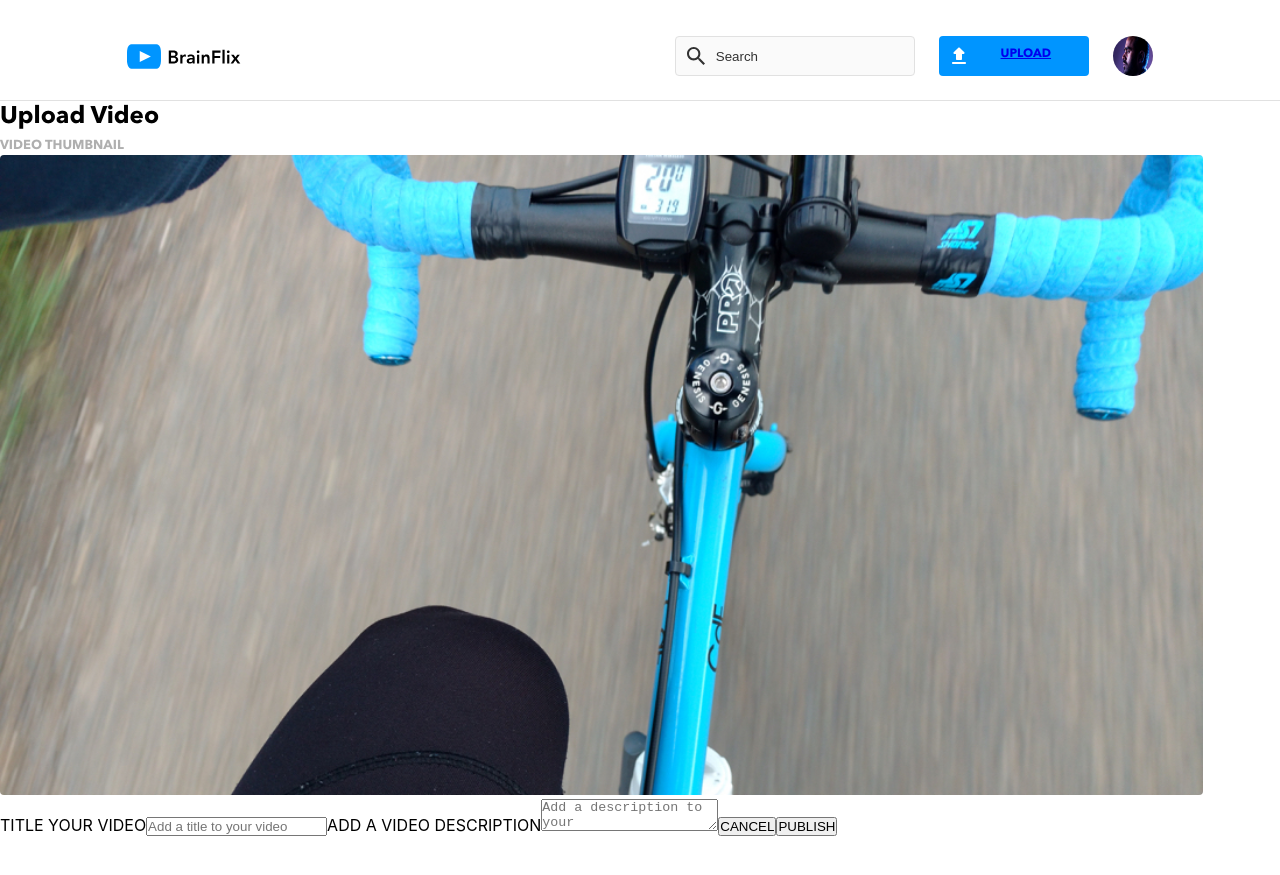
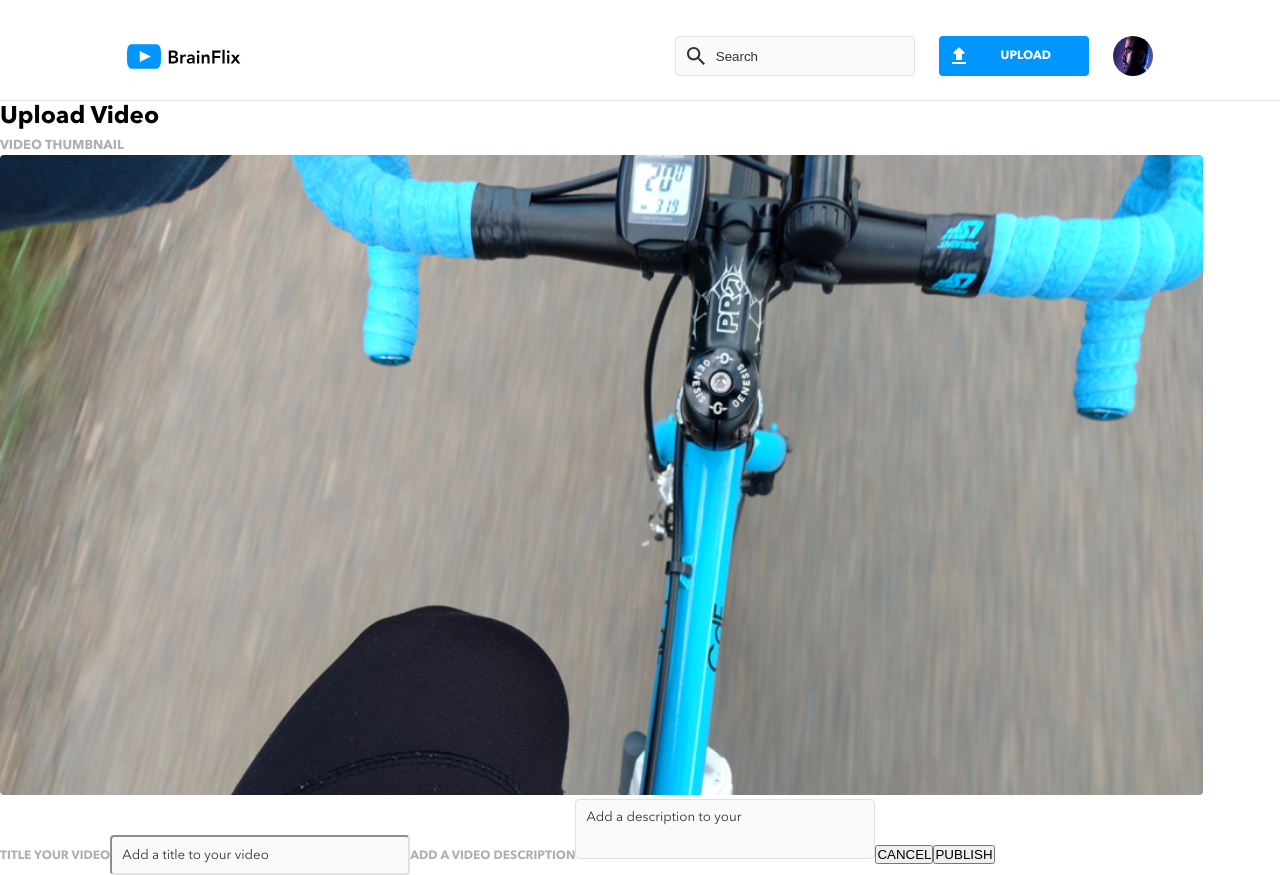
Before and after one commit to llau08/lida-lau-brainflix, a React (Create React App) app: page /upload in a window 1280 px wide. Before the commit the page ends 836 px from the top, so only its background shows below. Built offline with nearby package versions, Linux system fonts and the light colour scheme.

Commit message:
fixed key props, added .catch, started upload page styling

```diff
--- a/src/App.scss
+++ b/src/App.scss
@@ -13,6 +13,7 @@
 a {
   display: flex;
   align-self: center;
+  text-decoration: none;
 }
 
 .nav {
--- a/src/components/AboutVideo/AboutVideo.js
+++ b/src/components/AboutVideo/AboutVideo.js
@@ -19,7 +19,7 @@ export default function AboutVideo (props){
             <li className="about-video__list-i"><img className="about-video__icon" src={likes} alt="heart icon"/>{props.video.likes}</li>
         </ul>
         <p className="about-video__description">{props.video.description}</p>
-        <h3 className="about-video__count">3 Comments</h3>
+        <h3 className="about-video__count">{props.video.comments.length} Comments</h3>
     </section>
     )
 }
--- a/src/components/DisplayedComments/DisplayedComments.js
+++ b/src/components/DisplayedComments/DisplayedComments.js
@@ -3,7 +3,7 @@ import '../DisplayedComments/DisplayedComments.scss';
 export default function DisplayedComments(props){
     return (
         <>
-        {props.comment.map((comment, index)=>{
+        {props.comment.map((comment, i)=>{
              const formatTimestamp = Intl.DateTimeFormat('en-US',{
                 year: "numeric",
                 month: "2-digit",
@@ -11,7 +11,7 @@ export default function DisplayedComments(props){
             }).format(comment.timestamp);
 
             return(
-                <article key={index} className="displayed-comm">
+                <article key={i} className="displayed-comm">
                     <div className="displayed-comm__avatar"></div>
                     <div className="displayed-comm__box">
                         <div className="displayed-comm__header">
--- a/src/components/NavBar/NavBar.js
+++ b/src/components/NavBar/NavBar.js
@@ -5,7 +5,7 @@ import SearchBar from "../SearchBar/SearchBar";
 import { Link } from "react-router-dom";
 
 
-export default function NavBar(props){
+export default function NavBar(){
     return (
         <nav className="nav">
             <Link to="/">
@@ -14,11 +14,11 @@ export default function NavBar(props){
             <div className="nav__box">
             <SearchBar />
             <img className="nav__avatar" src={Avatar} alt="Mohan muruge avatar"/>
+            <Link to="/upload">
             <button className="nav__btn">
-            <Link to="/upload">
                 <img className="nav__icon" src={Upload} alt="upload icon"/>UPLOAD
-                </Link>
             </button>
+            </Link>
             </div>
         </nav>
     )
--- a/src/components/NextVideos/NextVideos.js
+++ b/src/components/NextVideos/NextVideos.js
@@ -8,20 +8,18 @@ export default function NextVideos(props){
             <ul>
             {props.video.filter((unfilteredVideo)=>{
                 return (unfilteredVideo.id !== props.heroVideo.id)
-            }).map((video,index)=>{
+            }).map((video,i)=>{
                 if (video.title === props.video.title){return null}
-                // console.log(props);
                 return(
-                    <Link key={index} to={"/videos/"+ video.id}>
-                        <li className="next__indv-box">
-                    {/* <li className="next__indv-box"onClick={()=>props.handleClick(video)}> */}
-                        <img className="next__img"src={video.image} alt="travel"></img>
+                    <li key={i} className="next__indv-box">
+                        <Link to={"/videos/"+ video.id}>
+                        <img className="next__img"src={video.image} alt={video.title}></img>
                         <div className="next__names">
                             <h3 className="next__video-title">{video.title}</h3>
                             <p>{video.channel}</p>
                         </div>
+                        </Link>
                     </li>
-                    </Link>
                 )
             })}
             </ul>
--- a/src/components/UploadForm/UploadForm.js
+++ b/src/components/UploadForm/UploadForm.js
@@ -1,13 +1,15 @@
+import '../UploadForm/UploadForm.scss';
+
 export default function UploadForm() {
     return(
         <form className="upl-form">
-            <label htmlFor="videoname">TITLE YOUR VIDEO</label>
-            <input type="text" name="videoname" placeholder="Add a title to your video"></input>
+            <label className="upl-form__lbl" htmlFor="videoname">TITLE YOUR VIDEO</label>
+            <input className="upl-form__box"type="text" name="videoname" placeholder="Add a title to your video"></input>
 
-            <label htmlFor="videodescription">ADD A VIDEO DESCRIPTION</label>
-            <textarea name="videodescription" placeholder="Add a description to your"></textarea>
+            <label className="upl-form__lbl" htmlFor="videodescription">ADD A VIDEO DESCRIPTION</label>
+            <textarea className="upl-form__txt-box"name="videodescription" placeholder="Add a description to your"></textarea>
             <button>CANCEL</button>
-            <button>PUBLISH</button>
+            <button className="upl-form__btn">PUBLISH</button>
         </form>
     )
 }
--- a/src/components/UploadForm/UploadForm.scss
+++ b/src/components/UploadForm/UploadForm.scss
@@ -1,3 +1,43 @@
 @use "../../App.scss" as *;
 @use "../../styles/partials/mixins" as *;
 @use "../../styles/partials/variables" as *;
+
+.upl-form {
+  &__lbl {
+    @include mlabel-btn;
+    color: $silver;
+  }
+
+  &__box {
+    height: 40px;
+    width: 300px;
+    border-radius: 4px;
+    background-color: $alabaster;
+    border-color: $mercury;
+    padding-left: 10px;
+    outline-color: $blue;
+
+    &::placeholder {
+      color: $black;
+      font-family: "Avenir Next Reg";
+    }
+  }
+
+  &__txt-box {
+    height: 60px;
+    width: 300px;
+    border-radius: 4px;
+    border-color: $mercury;
+    background-color: $alabaster;
+    outline-color: $blue;
+    padding-left: 10px;
+    padding-top: 10px;
+    resize: none;
+    font-family: "Avenir Next Reg";
+
+    &::placeholder {
+      color: $black;
+      font-family: "Avenir Next Reg";
+    }
+  }
+}
--- a/src/pages/HomePage/HomePage.js
+++ b/src/pages/HomePage/HomePage.js
@@ -4,9 +4,7 @@ import DisplayedComments from "../../components/DisplayedComments/DisplayedComme
 import NextVideos from "../../components/NextVideos/NextVideos";
 import HeroVideo from "../../components/HeroVideo/HeroVideo";
 import { Component } from 'react';
-// import Data from '../../data/video-details.json';
 import axios from "axios";
-
 const apiURL = "https://project-2-api.herokuapp.com/"
 const apiKey = "e70655b6-d394-49a3-b58f-194cce535d6b";
 
@@ -23,26 +21,19 @@ class HomePage extends Component {
             return axios.get(`${apiURL}videos/${response.data[0].id}/?api_key=${apiKey}`)
           .then ((response)=>{
             this.setState ({heroVideo: response.data});
-          }
-          )})}
+          }).catch((error)=>{
+            return error;
+          });
+        })}
 
           componentDidUpdate (prevProps){
-            console.log(prevProps)
             if (prevProps.match.params.id !== this.props.match.params.id)
-            {axios. get (`${apiURL}videos/${this.props.match.params.id}/?api_key=${apiKey}`).then ((response) => {
+            {axios.get (`${apiURL}videos/${this.props.match.params.id}/?api_key=${apiKey}`).then ((response) => {
               this.setState ({heroVideo: response.data})
-            })
+            }).catch((error)=>{
+              return error;
+            });
           }}
-
-        // handleClick = (videoObj)=>{
-        //   return
-            // const videosCopy = this.state.video;
-            // const index = videosCopy.findIndex((video)=>{
-            //   return video.id === videoObj.id
-            // })
-            // this.setState({heroVideo: videosCopy[index]});
-          // }
-
 
     render(){
       if (this.state.heroVideo === null)
@@ -55,7 +46,7 @@ class HomePage extends Component {
                 <Comments />
                 <DisplayedComments comment={this.state.heroVideo.comments}/>
             </div>
-            <NextVideos heroVideo={this.state.heroVideo} video={this.state.video} handleClick={this.handleClick}/>
+            <NextVideos heroVideo={this.state.heroVideo} video={this.state.video}/>
       </main>
 
     )}
```
Also changed, not shown: src/App.js (+0 -13 lines).
